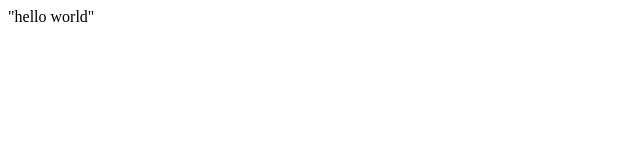
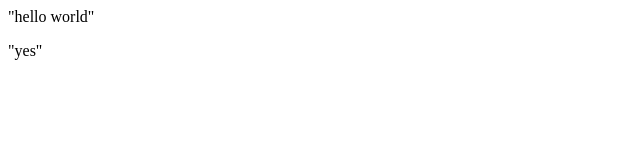
Before and after one commit to mehrajmehmood/App-demo, a plain HTML site: page index.html in a window 1280 px wide. Shown: the full height of the page, 0-640 px from the left. Drawn offline with Linux system fonts and the light colour scheme.

Commit message:
Add changes

```diff
--- a/index.html
+++ b/index.html
@@ -1 +1,2 @@
 <p>"hello world"</p>
+<p>"yes"</p>
```
Also changed, not shown: 1 other file.
